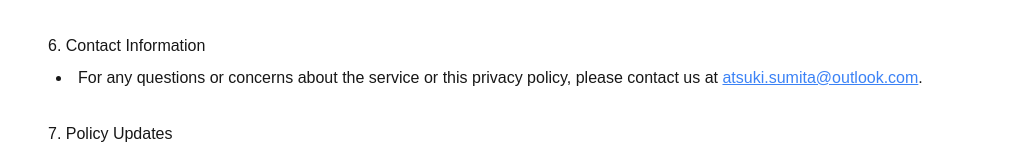
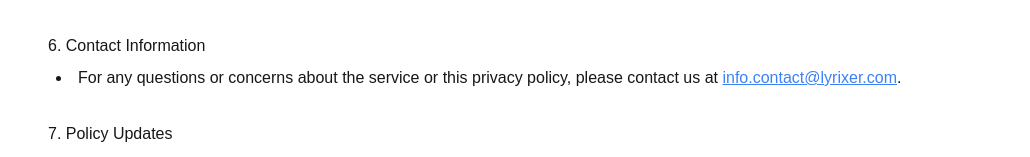
Before and after one commit to Atsunori66/web-01-front, a Next.js app: page /policy in a window 1280 px wide. Shown: the part 654-811 px from the top of the page, without its empty margins (0-1030 px from the left). Built offline with nearby package versions, Linux system fonts and the light colour scheme.

Commit message:
2024/11/18 updated mail address on policy page

```diff
--- a/src/app/policy/page.tsx
+++ b/src/app/policy/page.tsx
@@ -75,7 +75,7 @@ export default function Policy() {
           6. Contact Information
           <ul className="list-inside">
             <li className="p-2 list-disc">
-              For any questions or concerns about the service or this privacy policy, please contact us at <span className="text-blue-500 underline">atsuki.sumita@outlook.com</span>.
+              For any questions or concerns about the service or this privacy policy, please contact us at <span className="text-blue-500 underline">info.contact@lyrixer.com</span>.
             </li>
 
           </ul>
```
